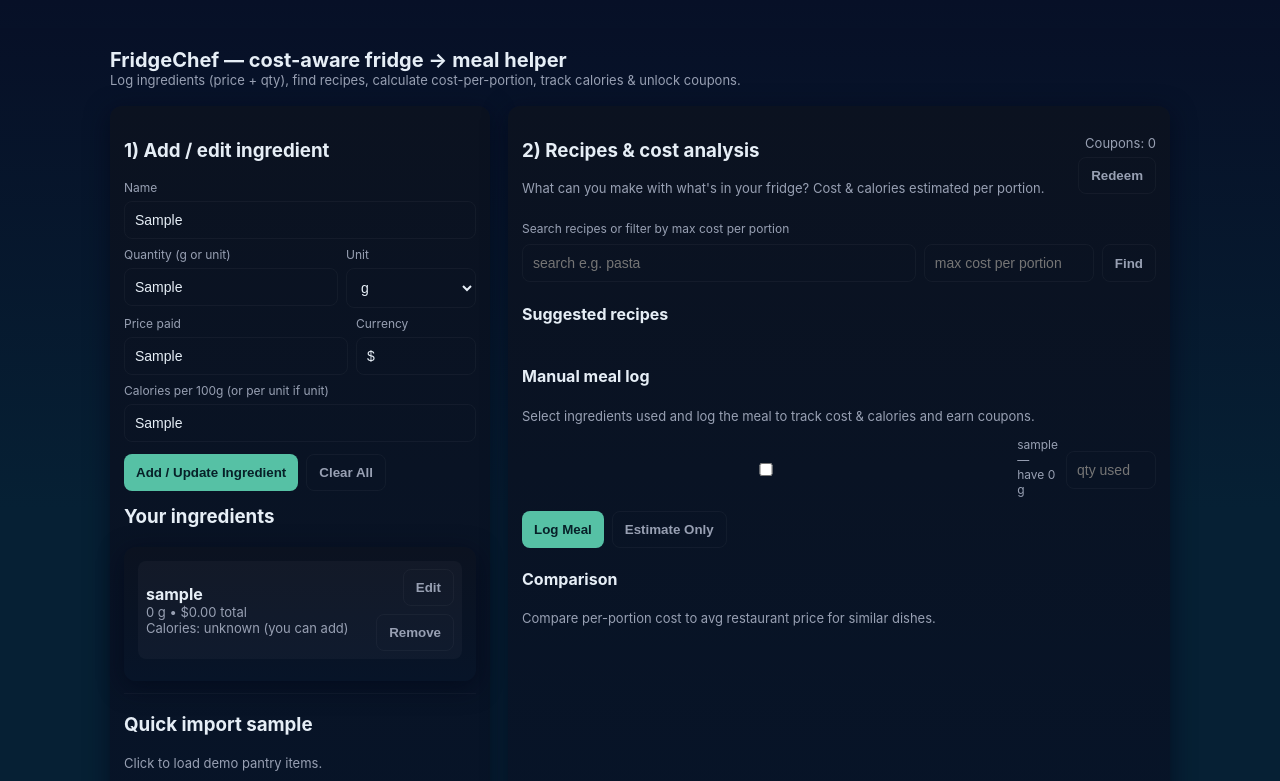
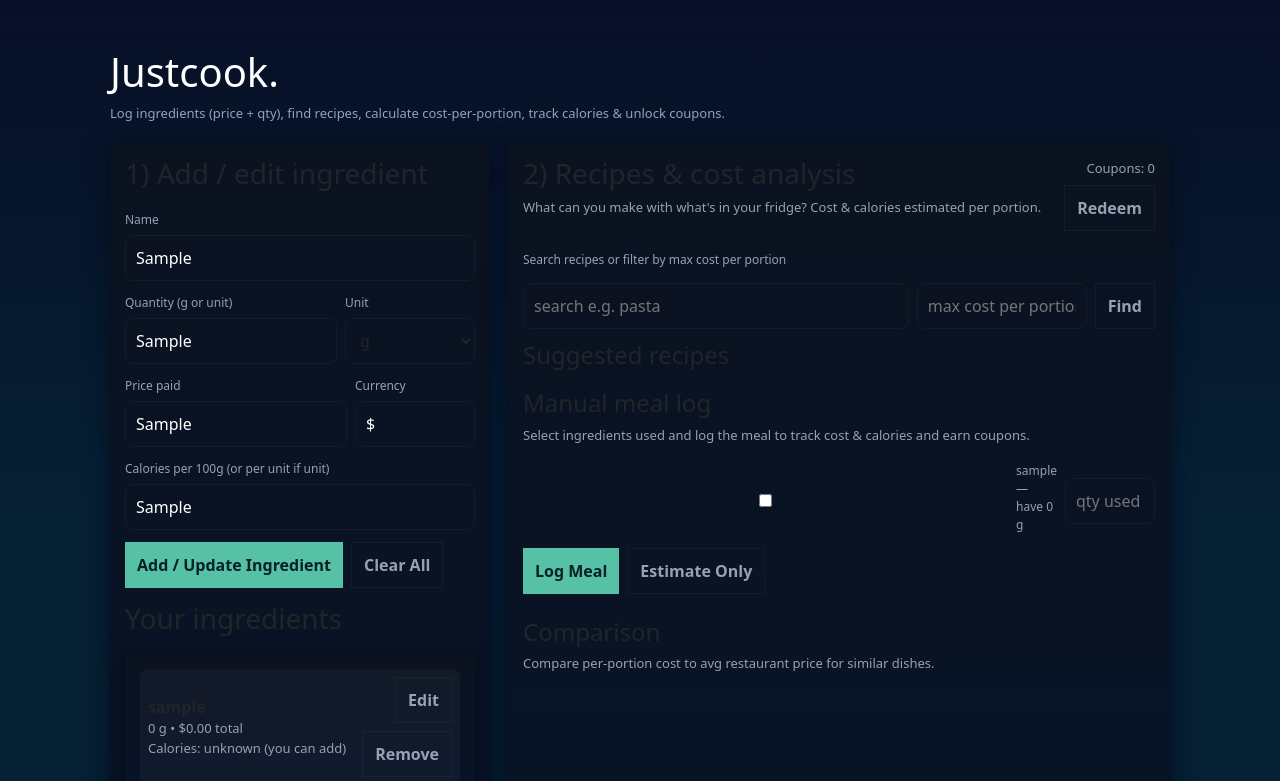
Before and after one commit to JINIPPYBASILE/JUSTCOOK, a plain HTML site: page index.html in a window 1280 px wide. Both pictures are taken after typing "Sample", "Sample", "Sample", "Sample" into the empty fields and a click on the button "Add / Update Ingredient". Shown: the top 781 px of the page. Drawn offline with nearby package versions, Linux system fonts and the light colour scheme.

Commit message:
Added bootstrap.

```diff
--- a/index.html
+++ b/index.html
@@ -3,14 +3,18 @@
 <head>
   <meta charset="utf-8" />
   <meta name="viewport" content="width=device-width,initial-scale=1" />
-  <title>FridgeChef — Cost-aware Fridge-to-Meal Helper</title>
+  <title>JUSTCOOK.</title>
 <link rel="stylesheet" href="/style.css">
+<link href="https://cdn.jsdelivr.net/npm/bootstrap@5.0.2/dist/css/bootstrap.min.css" rel="stylesheet" integrity="sha384-EVSTQN3/azprG1Anm3QDgpJLIm9Nao0Yz1ztcQTwFspd3yD65VohhpuuCOmLASjC" crossorigin="anonymous">
+<script src="https://cdn.jsdelivr.net/npm/bootstrap@5.0.2/dist/js/bootstrap.bundle.min.js" integrity="sha384-MrcW6ZMFYlzcLA8Nl+NtUVF0sA7MsXsP1UyJoMp4YLEuNSfAP+JcXn/tWtIaxVXM" crossorigin="anonymous"></script>
+<script src="https://cdn.jsdelivr.net/npm/@popperjs/core@2.9.2/dist/umd/popper.min.js" integrity="sha384-IQsoLXl5PILFhosVNubq5LC7Qb9DXgDA9i+tQ8Zj3iwWAwPtgFTxbJ8NT4GN1R8p" crossorigin="anonymous"></script>
+<script src="https://cdn.jsdelivr.net/npm/bootstrap@5.0.2/dist/js/bootstrap.min.js" integrity="sha384-cVKIPhGWiC2Al4u+LWgxfKTRIcfu0JTxR+EQDz/bgldoEyl4H0zUF0QKbrJ0EcQF" crossorigin="anonymous"></script>
 </head>
 <body>
   <div class="wrap">
     <header>
       <div>
-        <h1>FridgeChef — cost-aware fridge → meal helper</h1>
+        <h1>Justcook.</h1>
         <p class="lead">Log ingredients (price + qty), find recipes, calculate cost-per-portion, track calories & unlock coupons.</p>
       </div>
     </header>
--- a/style.css
+++ b/style.css
@@ -1,37 +1,138 @@
-:root{--bg:#0f1724;--card:#0b1220;--muted:#98a0b3;--accent:#56c1a5;--glass: rgba(255,255,255,0.03)}
-    *{box-sizing:border-box}
+:root{--bg:#0f1724;
+    --card:#0b1220;
+    --muted:#98a0b3;
+    --accent:#56c1a5;
+    --glass: rgba(255,255,255,0.03)}
 
-    html,body{height:100%;margin:0;font-family:Inter,ui-sans-serif,system-ui,-apple-system,'Segoe UI',Roboto,'Helvetica Neue',Arial;color:#e6eef6;background:linear-gradient(180deg,#071027 0%, #062034 60%);}
-    .wrap{max-width:1100px;margin:28px auto;padding:20px}
+    *{
+        box-sizing:border-box
+    }
 
-    header{display:flex;gap:16px;align-items:center;margin-bottom:18px}
+    html,body{
+        height:100%;
+        margin:0;
+        font-family:Inter,
+        ui-sans-serif,system-ui,-apple-system,'Segoe UI',Roboto,'Helvetica Neue',Arial;
+        color:#e6eef6;
+        background:linear-gradient(180deg,#071027 0%, #062034 60%);}
 
-    h1{margin:0;font-size:20px}
 
-    p.lead{margin:0;color:var(--muted);font-size:13px}
+    .wrap{
+        max-width:1100px;
+        margin:28px auto;
+        padding:20px}
 
-    .grid{display:grid;grid-template-columns:380px 1fr;gap:18px}
-    .card{background:linear-gradient(180deg,var(--card), #071428);border-radius:12px;padding:14px;box-shadow:0 6px 24px rgba(2,6,23,0.6);}
+    header{
+        display:flex;gap:16px;
+        align-items:center;
+        margin-bottom:18px;
+        color:#fff;
+    }
 
-    label{display:block;font-size:12px;color:var(--muted);margin-bottom:6px}
+    input {
+        color:#fff !important
+    }
 
-    input,select,textarea{width:100%;padding:10px;border-radius:8px;border:1px solid rgba(255,255,255,0.04);background:transparent;color:inherit;font-size:14px}
-    .row{display:flex;gap:8px}
+    h1{margin:0;
+        font-size:20px}
 
-    .small{width:120px}
+    p.lead{margin:0;
+        color:var(--muted);
+        font-size:13px}
 
-    button{background:var(--accent);border:none;color:#072028;padding:10px 12px;border-radius:8px;font-weight:600;cursor:pointer}
-    .btn-ghost{background:transparent;border:1px solid rgba(255,255,255,0.04);color:var(--muted)}
-    .list{margin-top:10px;max-height:420px;overflow:auto}
+    .grid{display:grid;
+        grid-template-columns:380px 1fr;gap:18px
+    }
 
-    .item{display:flex;justify-content:space-between;padding:8px;border-radius:8px;margin-bottom:8px;background:var(--glass);align-items:center}
-    .muted{color:var(--muted);font-size:13px}
+    .card{
+        background:linear-gradient(180deg,var(--card), #071428);
+        border-radius:12px;
+        padding:14px;
+        box-shadow:0 6px 24px rgba(2,6,23,0.6);}
 
-    .recipes{display:grid;grid-template-columns:repeat(auto-fit,minmax(200px,1fr));gap:10px}
-    .recipe{padding:10px;border-radius:8px;background:linear-gradient(180deg,rgba(255,255,255,0.02), rgba(255,255,255,0.01));}
-    .highlight{color:var(--accent);font-weight:700}
+    label{
+        display:block;
+        font-size:12px;
+        color:var(--muted);
+        margin-bottom:6px
+    }
 
-    footer{margin-top:16px;color:var(--muted);font-size:13px}
+    input,select,textarea{
+        width:100%;
+        padding:10px;
+        border-radius:8px;
+        border:1px solid rgba(255,255,255,0.04);
+        background:transparent;
+        color:inherit;
+        font-size:14px
+    }
+
+    .row{
+        display:flex;
+        gap:8px
+    }
+
+    .small{
+        width:120px
+    }
+
+    button{
+        background:var(--accent);
+        border:none;
+        color:#072028;
+        padding:10px 12px;
+        border-radius:8px;
+        font-weight:600;
+        cursor:pointer
+    }
+
+    .btn-ghost{
+        background:transparent;
+        border:1px solid rgba(255,255,255,0.04);
+        color:var(--muted)
+    }
+
+    .list{
+        margin-top:10px;
+        max-height:420px;
+        overflow:auto
+    }
+
+    .item{
+        display:flex;
+        justify-content:space-between;
+        padding:8px;
+        border-radius:8px;
+        margin-bottom:8px;
+        background:var(--glass);
+        align-items:center
+    }
+
+    .muted{
+        color:var(--muted);
+        font-size:13px
+    }
+
+    .recipes{display:grid;
+        grid-template-columns:repeat(auto-fit,minmax(200px,1fr));
+        gap:10px
+    }
+
+    .recipe{padding:10px;
+        border-radius:8px;
+        background:linear-gradient(180deg,rgba(255,255,255,0.02), rgba(255,255,255,0.01));
+    }
+    .highlight{
+        color:var(--accent);
+        font-weight:700
+    }
+
+    footer{margin-top:16px;
+        color:var(--muted);
+        font-size:13px
+    }
 
     /* responsive */
-    @media (max-width:880px){.grid{grid-template-columns:1fr}.small{width:100px}}
+    @media (max-width:880px){
+        .grid{grid-template-columns:1fr}.small{width:100px}
+    }
```
